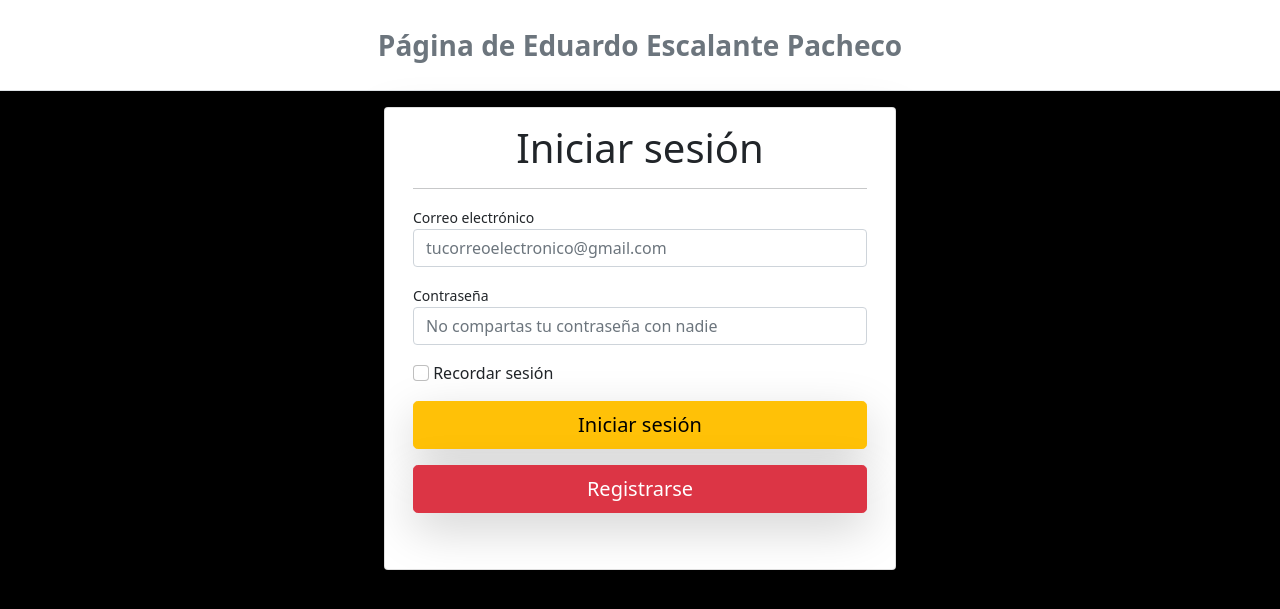
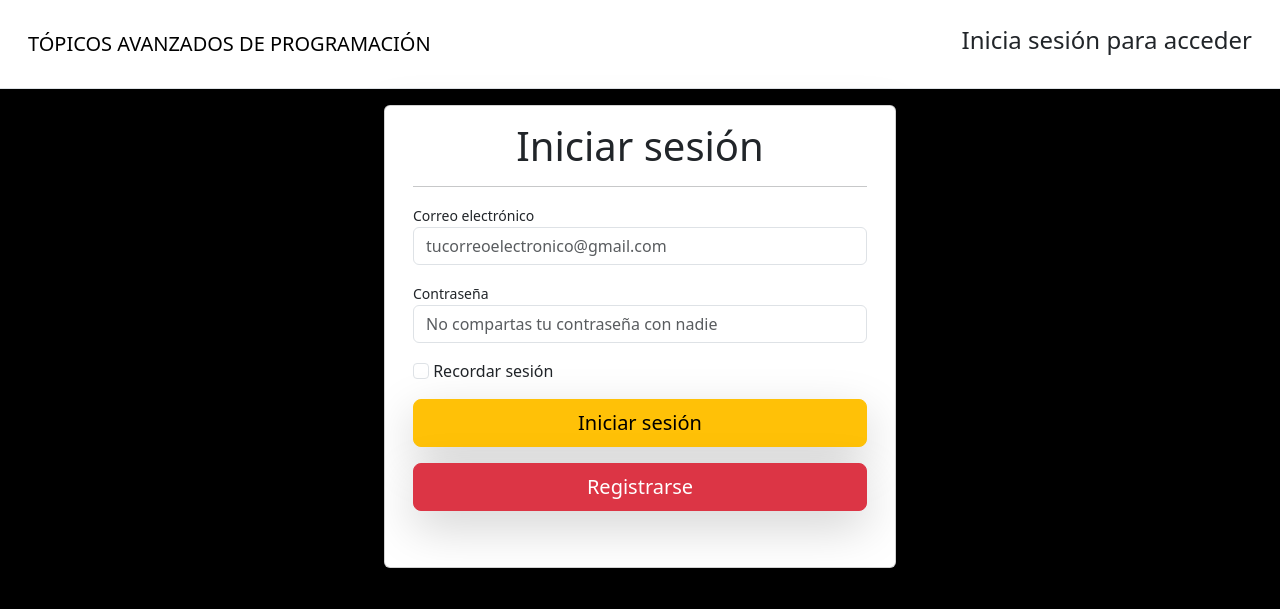
Before and after one commit to Edescal/Topicos-de-programacion-con-python, a Flask app: page / in a window 1280 px wide. Shown: the top 609 px of the page. Run offline with Flask 3, Linux system fonts and the light colour scheme; some libraries are stand-ins or nearby versions.

Commit message:
Último commit

```diff
--- a/src/templates/base.html
+++ b/src/templates/base.html
@@ -4,19 +4,12 @@
     <meta charset="UTF-8">
     <meta name="viewport" content="width=4, initial-scale=1.0">
     <title>Iniciar sesión</title>
-    <link href="https://cdn.jsdelivr.net/npm/bootstrap@5.0.2/dist/css/bootstrap.min.css" rel="stylesheet" integrity="sha384-EVSTQN3/azprG1Anm3QDgpJLIm9Nao0Yz1ztcQTwFspd3yD65VohhpuuCOmLASjC" crossorigin="anonymous">
+    <link href="https://cdn.jsdelivr.net/npm/bootstrap@5.3.3/dist/css/bootstrap.min.css" rel="stylesheet" integrity="sha384-QWTKZyjpPEjISv5WaRU9OFeRpok6YctnYmDr5pNlyT2bRjXh0JMhjY6hW+ALEwIH" crossorigin="anonymous">
     <link href="{{url_for('static', filename='css/styles.css')}}" rel="stylesheet">
 </head>
 <body style="background-color: black;">
   <header class="p-3 mb-3 border-bottom bg-white">
       {% block header %}
-        <div class="container">
-          <div class="d-flex  align-items-center justify-content-center">
-            <ul class="nav col-12 mb-2 justify-content-center mb-md-0">
-              <li><a href="/" class="nav-link px-2 link-secondary fw-bold fs-3">Página de Eduardo Escalante Pacheco</a></li>
-            </ul>
-          </div>
-        </div>
       {% endblock %}
   </header>
 
@@ -27,6 +20,6 @@
 
   <script src=”https://code.jquery.com/jquery-3.2.1.slim.min.js” integrity=”sha384-KJ3o2DKtIkvYIK3UENzmM7KCkRr/rE9/Qpg6aAZGJwFDMVNA/GpGFF93hXpG5KkN” crossorigin=”anonymous”></script>
   <script src=https://cdnjs.cloudflare.com/ajax/libs/popper.js/1.12.9/umd/popper.min.js integrity=”sha384-ApNbgh9B+Y1QKtv3Rn7W3mgPxhU9K/ScQsAP7hUibX39j7fakFPskvXusvfa0b4Q” crossorigin=”anonymous”></script>
-    <script src=”https://maxcdn.bootstrapcdn.com/bootstrap/4.0.0/js/bootstrap.min.js” integrity=”sha384-JZR6Spejh4U02d8jOt6vLEHfe/JQGiRRSQQxSfFWpi1MquVdAyjUar5+76PVCmYl” crossorigin=”anonymous”></script>
+  <script src="https://cdn.jsdelivr.net/npm/bootstrap@5.3.3/dist/js/bootstrap.bundle.min.js" integrity="sha384-YvpcrYf0tY3lHB60NNkmXc5s9fDVZLESaAA55NDzOxhy9GkcIdslK1eN7N6jIeHz" crossorigin="anonymous"></script>
 </body>
 </html>
--- a/src/templates/login.html
+++ b/src/templates/login.html
@@ -1,4 +1,21 @@
 {% extends 'base.html' %}
+
+{% block header %}
+<nav class="navbar navbar-expand-lg">
+  <div class="container-fluid">
+      <a class="navbar-brand" href="/">TÓPICOS AVANZADOS DE PROGRAMACIÓN</a>
+      <div class="collapse navbar-collapse" id="navbarNav">
+          <ul class="navbar-nav ms">
+              <!-- left aligned items -->
+          </ul>
+          <ul class="navbar-nav ms-auto">
+            <li class="h4">Inicia sesión para acceder</li>
+              <!-- right aligned items -->
+          </ul>
+      </div>
+  </div>
+</nav>
+{% endblock %}
 
 {% block contenido %}
 
@@ -16,8 +33,11 @@
     </symbol>
   </svg>
 
-  <div class="alert alert-danger d-flex align-items-center text-center" role="alert" style="width: 32rem;">
+
+  <div class="alert alert-danger alert-dismissible fade show d-flex align-items-center text-center px-5" role="alert" style="width: 32rem;">
     <div class="container">
+      <button type="button" class="btn-close" data-bs-dismiss="alert" aria-label="Close"></button>
+
       <svg class="bi flex-shrink-0 me-2" width="32" height="32" role="img" aria-label="Danger:"><use xlink:href="#exclamation-triangle-fill"/></svg>
       <h4 class="alert-heading ">Error al iniciar sesión</h4>
       <p class="mb-0">{{message}}</p>
@@ -28,14 +48,9 @@
 
 <div class="row d-flex justify-content-center align-items-center">
   <div class="card shadow-lg" style="width: 32rem;">
-    <!---
-      <img src="..." class="card-img-top" alt="...">
-    -->
     <div class="card-body">
-
       <h1 class="card-title text-center">Iniciar sesión</h1>
       <hr>
-
       <form action="/login" method="post">
         <div class="mb-3">
           <small class="form-label">Correo electrónico</small>
@@ -61,7 +76,6 @@
         </div>
 
       </form>
-
       <br>
     </div>
   </div>
--- a/src/templates/success.html
+++ b/src/templates/success.html
@@ -3,14 +3,15 @@
 {% block header %}
 <nav class="navbar navbar-expand-lg">
   <div class="container-fluid">
-      <a class="navbar-brand" href="#">TÓPICOS AVANZADOS DE PROGRAMACIÓN</a>
+      <a class="navbar-brand" href="/">TÓPICOS AVANZADOS DE PROGRAMACIÓN</a>
       <div class="collapse navbar-collapse" id="navbarNav">
           <ul class="navbar-nav ms">
               <!-- left aligned items -->
           </ul>
           <ul class="navbar-nav ms-auto">
             <li class="h4">Bienvenido/a {{session['name']}}</li>
-            <li class="image-container"><img src="{{url_for('static', filename = '/images/TheFirst.gif')}}" class="perfil" width="32px" height="32px" alt=""></li>
+            <li class="image-container"><img src="{{url_for('static', filename = '/images/TheFirst.gif')}}"
+              class="perfil" width="32px" height="32px" alt=""></li>
               <!-- right aligned items -->
           </ul>
       </div>
```
Also changed, not shown: README.md (added), src/static/images/bg-white.jpg (deleted). Lines whose indentation alone changed are shown as unchanged.
